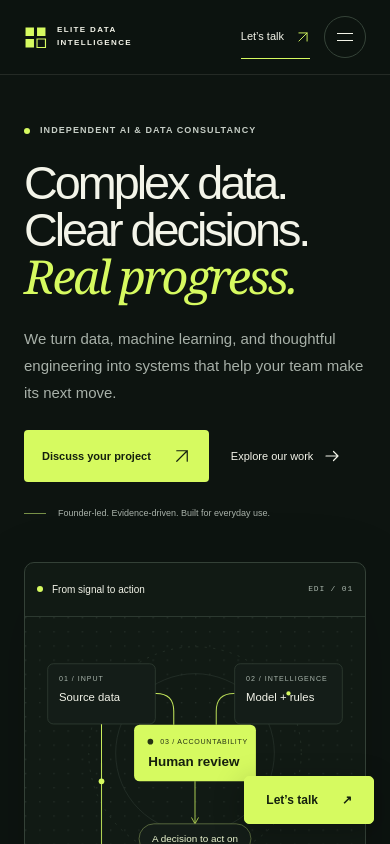
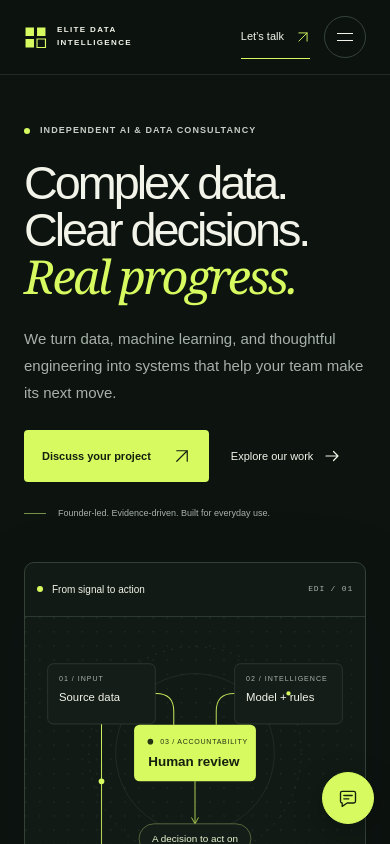
Before and after one commit to eluan216/Elite-Data-Intelligence, a Next.js app in the folder web-app/: page / in a window 390 px wide. Shown: the top 844 px of the page. Built offline with nearby package versions, Linux system fonts and the light colour scheme.

Commit message:
Refine the mobile chat footprint after screenshot review

```diff
--- a/web-app/src/app/globals.css
+++ b/web-app/src/app/globals.css
@@ -305,3 +305,10 @@ button, a { -webkit-tap-highlight-color: transparent; }
   .edi-chat-launcher, .edi-chat-panel { right: 16px; }
   .edi-chat-panel input { font-size: 16px; }
 }
+
+.edi-chat-glyph { display: none; fill: none; stroke: currentColor; stroke-width: 1.6; stroke-linecap: round; stroke-linejoin: round; }
+@media (max-width: 640px) {
+  .edi-chat-launcher { display: flex; align-items: center; justify-content: center; width: 52px; height: 52px; padding: 0; border-radius: 50%; }
+  .edi-chat-launcher .edi-chat-label { display: none; }
+  .edi-chat-glyph { display: block; }
+}
--- a/web-app/src/components/SupportChat.tsx
+++ b/web-app/src/components/SupportChat.tsx
@@ -113,7 +113,7 @@ export default function SupportChat() {
         {open ? (
           <span className="text-xl font-bold">×</span>
         ) : (
-          <span>Let’s talk <span aria-hidden="true">↗</span></span>
+          <><span className="edi-chat-label">Let’s talk <span aria-hidden="true">↗</span></span><svg className="edi-chat-glyph" width="20" height="20" viewBox="0 0 24 24" aria-hidden="true"><path d="M5 4h14a2 2 0 0 1 2 2v10a2 2 0 0 1-2 2h-8l-6 4v-4a2 2 0 0 1-2-2V6a2 2 0 0 1 2-2Z" /><path d="M7 9h10M7 13h6" /></svg></>
         )}
       </button>
 
--- a/web-app/tailwind.config.ts
+++ b/web-app/tailwind.config.ts
@@ -32,8 +32,8 @@ const config: Config = {
         card: "#141e17",
       },
       fontFamily: {
-        sans: ["var(--font-geist-sans)", "system-ui", "sans-serif"],
-        display: ["var(--font-geist-sans)", "system-ui", "sans-serif"],
+        sans: ["Arial", "Helvetica", "sans-serif"],
+        display: ["Arial", "Helvetica", "sans-serif"],
       },
       fontSize: {
         "display-2xl": ["4.5rem", { lineHeight: "1.05", letterSpacing: "-0.02em" }],
```
